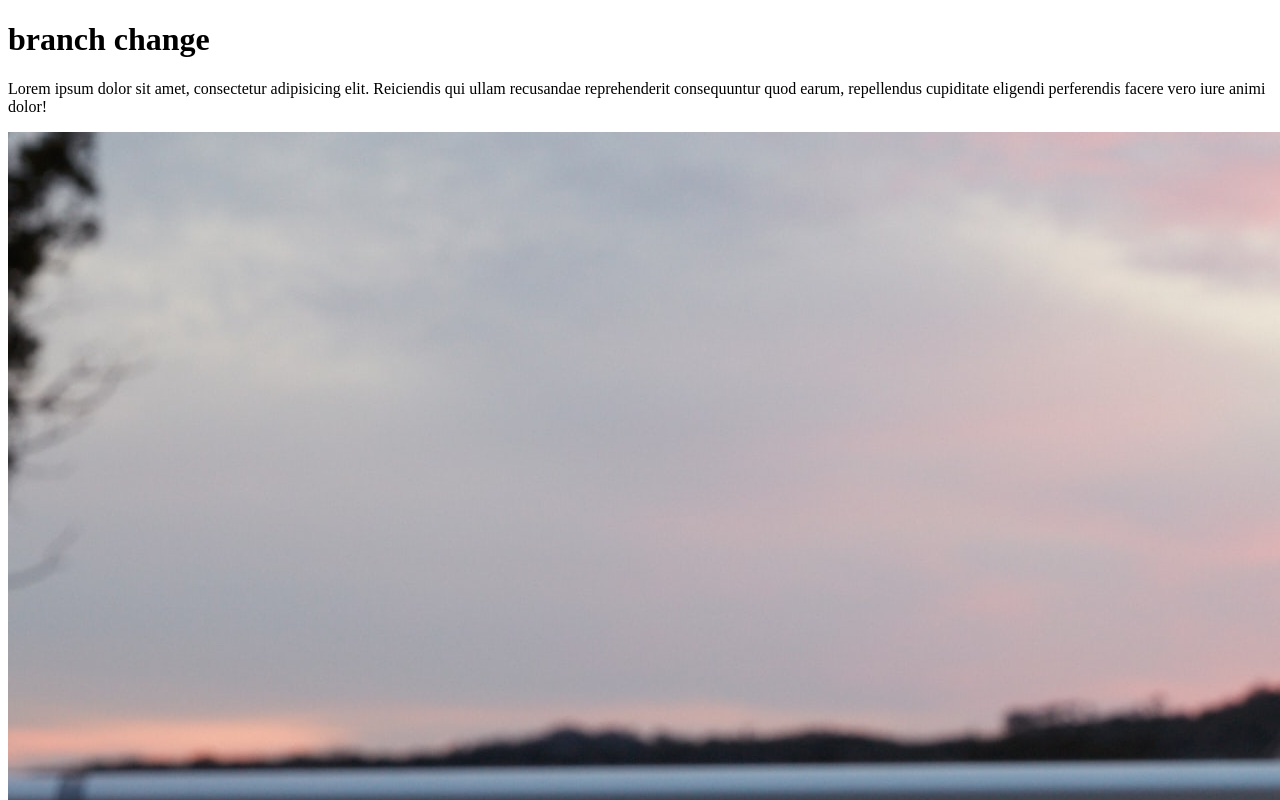
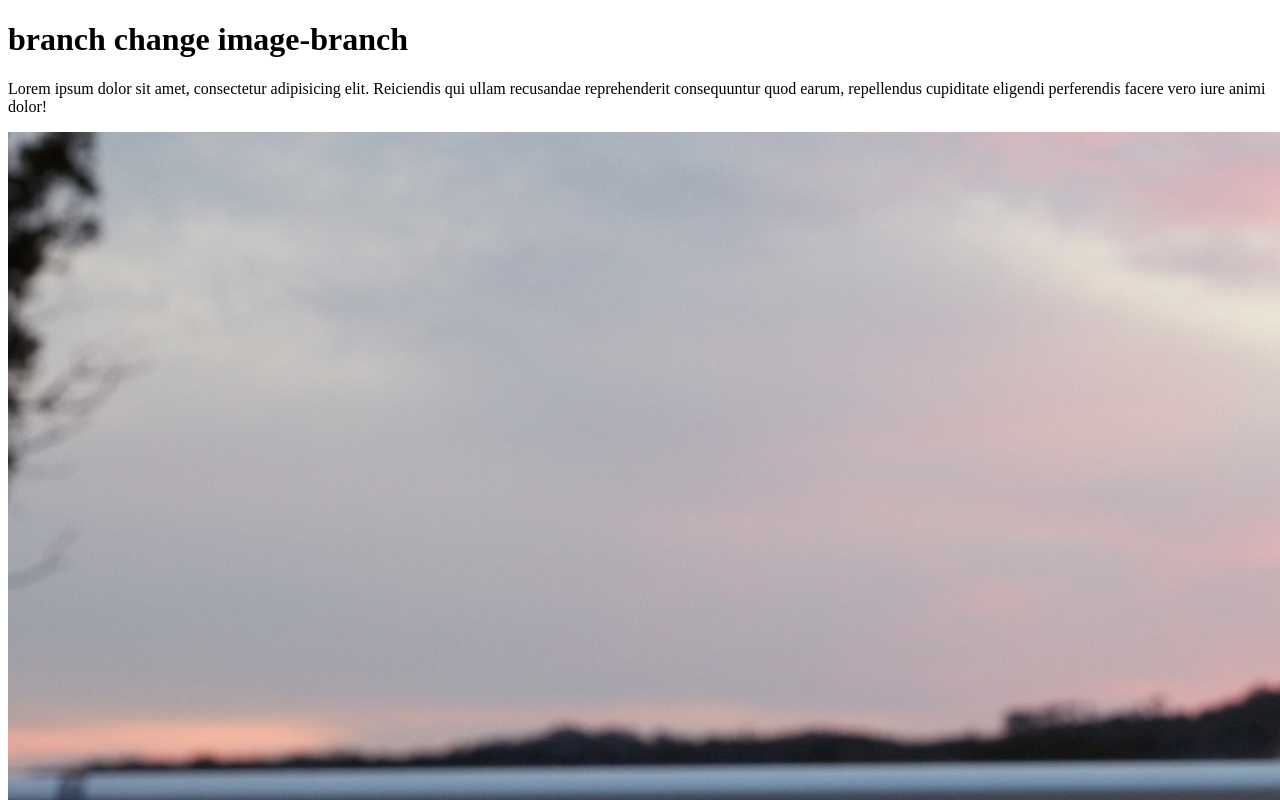
Before and after one commit to souravbsk/my-second-repo, a plain HTML site: page index.html in a window 1280 px wide. Shown: the top 800 px of the page. Drawn offline with Linux system fonts and the light colour scheme.

Commit message:
add new code

```diff
--- a/index.html
+++ b/index.html
@@ -9,7 +9,7 @@
 </head>
 
 <body>
-    <h1>branch change</h1>
+    <h1>branch change  image-branch</h1>
     <p>Lorem ipsum dolor sit amet, consectetur adipisicing elit. Reiciendis qui ullam recusandae reprehenderit
         consequuntur quod earum, repellendus cupiditate eligendi perferendis facere vero iure animi dolor!</p>
         <img src="./dell-1o5MZblCP50-unsplash.jpg" alt="">
```
